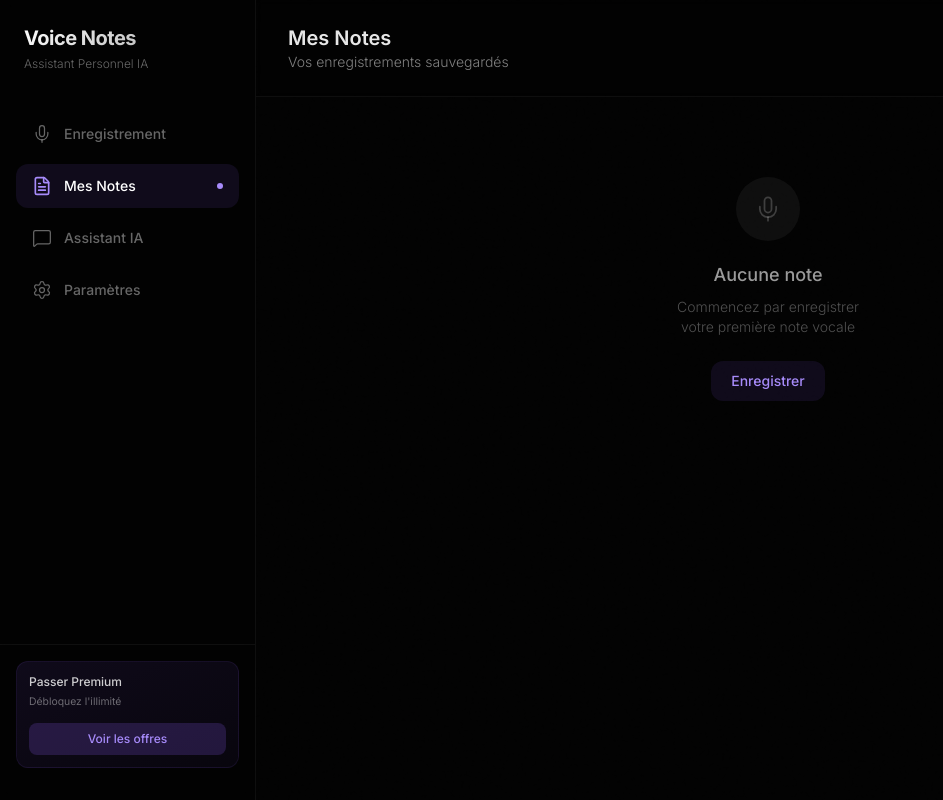
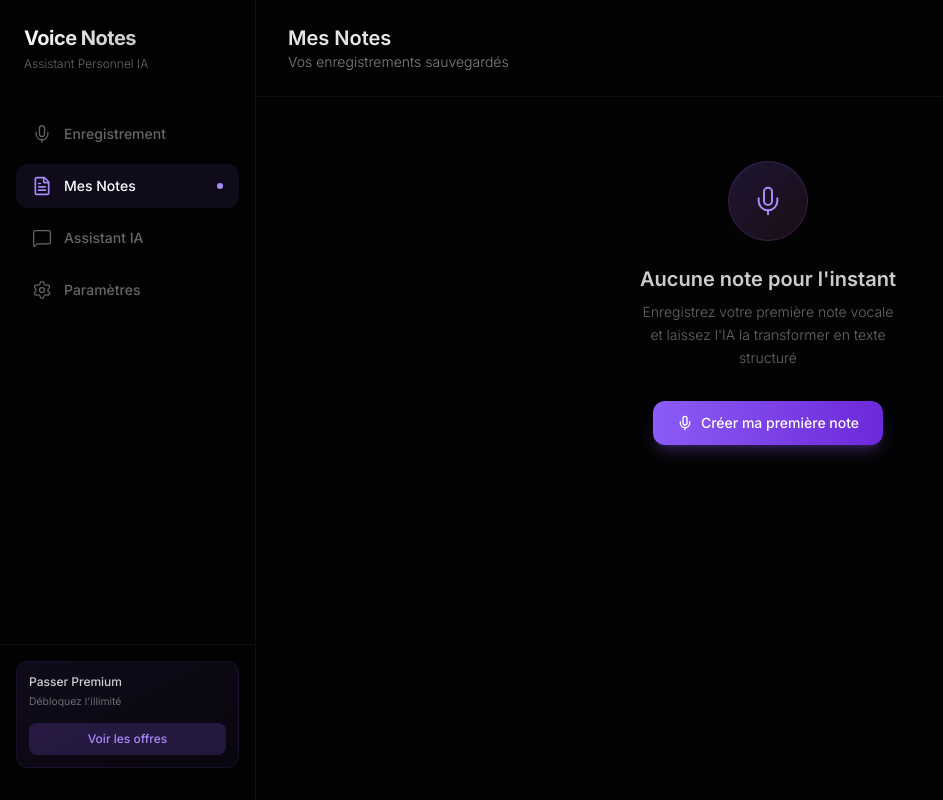
Before and after one commit to davedu229/note-vocale, a React (Vite) app: page /notes in a window 1280 px wide. Shown: the whole page, without its empty margins (0-943 px from the left). Built offline with nearby package versions, Linux system fonts and the light colour scheme.

Commit message:
UX: Pulse animation on record button, improved empty state

```diff
--- a/src/components/AudioRecorder.jsx
+++ b/src/components/AudioRecorder.jsx
@@ -184,7 +184,27 @@ const AudioRecorder = ({ onTranscriptUpdate, onRecordingStop, isProcessing }) =>
 
             {/* Main Button Container */}
             <div className="relative">
-                {/* Outer Glow Rings */}
+                {/* Idle Pulse Ring - when NOT recording */}
+                <AnimatePresence>
+                    {!isRecording && !isProcessing && (
+                        <>
+                            <motion.div
+                                initial={{ scale: 0.9, opacity: 0 }}
+                                animate={{ scale: [1, 1.15, 1], opacity: [0.4, 0, 0.4] }}
+                                transition={{ duration: 2.5, repeat: Infinity, ease: "easeInOut" }}
+                                className="absolute inset-[-12px] rounded-full border-2 border-primary/40"
+                            />
+                            <motion.div
+                                initial={{ scale: 0.9, opacity: 0 }}
+                                animate={{ scale: [1, 1.25, 1], opacity: [0.2, 0, 0.2] }}
+                                transition={{ duration: 2.5, repeat: Infinity, ease: "easeInOut", delay: 0.8 }}
+                                className="absolute inset-[-24px] rounded-full border border-primary/20"
+                            />
+                        </>
+                    )}
+                </AnimatePresence>
+
+                {/* Outer Glow Rings - when recording */}
                 <AnimatePresence>
                     {isRecording && !isPaused && (
                         <>
@@ -209,13 +229,13 @@ const AudioRecorder = ({ onTranscriptUpdate, onRecordingStop, isProcessing }) =>
                     onClick={isRecording ? stopRecording : startRecording}
                     disabled={isProcessing}
                     whileTap={{ scale: 0.95 }}
-                    whileHover={{ scale: 1.02 }}
+                    whileHover={{ scale: 1.05 }}
                     className={`
             relative z-10 w-24 h-24 rounded-full flex items-center justify-center
             transition-all duration-500 ease-out
             ${isRecording
                             ? 'bg-gradient-to-br from-red-500 to-red-600 shadow-lg shadow-red-500/30'
-                            : 'bg-gradient-to-br from-primary to-primary-dark shadow-lg shadow-primary/30'}
+                            : 'bg-gradient-to-br from-primary to-primary-dark shadow-xl shadow-primary/40 hover:shadow-primary/50'}
             ${isProcessing ? 'opacity-50 cursor-not-allowed' : 'cursor-pointer'}
           `}
                 >
--- a/src/pages/NotesListPage.jsx
+++ b/src/pages/NotesListPage.jsx
@@ -27,19 +27,29 @@ const NotesListPage = () => {
 
     if (notes.length === 0) {
         return (
-            <div className="flex flex-col items-center justify-center flex-1 text-center py-20">
-                <div className="w-16 h-16 rounded-full bg-white/5 flex items-center justify-center mb-5">
-                    <Mic size={28} className="text-white/20" strokeWidth={1.5} />
+            <div className="flex flex-col items-center justify-center flex-1 text-center py-16 px-6">
+                {/* Animated Icon Container */}
+                <div className="relative mb-6">
+                    <div className="w-20 h-20 rounded-full bg-gradient-to-br from-primary/20 to-accent/10 flex items-center justify-center border border-primary/20">
+                        <Mic size={32} className="text-primary-light" strokeWidth={1.5} />
+                    </div>
+                    {/* Subtle pulse rings */}
+                    <div className="absolute inset-[-8px] rounded-full border border-primary/20 animate-ping" style={{ animationDuration: '3s' }} />
                 </div>
-                <p className="text-lg font-medium text-white/60 mb-2">Aucune note</p>
-                <p className="text-sm text-white/30 font-light max-w-[200px]">
-                    Commencez par enregistrer votre première note vocale
+
+                <h2 className="text-xl font-semibold text-white/80 mb-2">
+                    Aucune note pour l'instant
+                </h2>
+                <p className="text-sm text-white/40 font-light max-w-[260px] mb-8 leading-relaxed">
+                    Enregistrez votre première note vocale et laissez l'IA la transformer en texte structuré
                 </p>
+
                 <Link
                     to="/"
-                    className="mt-6 px-5 py-2.5 bg-primary/10 text-primary-light text-sm font-medium rounded-xl hover:bg-primary/20 transition-colors"
+                    className="group flex items-center gap-2 px-6 py-3 bg-gradient-to-r from-primary to-primary-dark text-white text-sm font-medium rounded-xl shadow-lg shadow-primary/25 hover:shadow-primary/40 transition-all hover:scale-105"
                 >
-                    Enregistrer
+                    <Mic size={16} />
+                    <span>Créer ma première note</span>
                 </Link>
             </div>
         );
```
